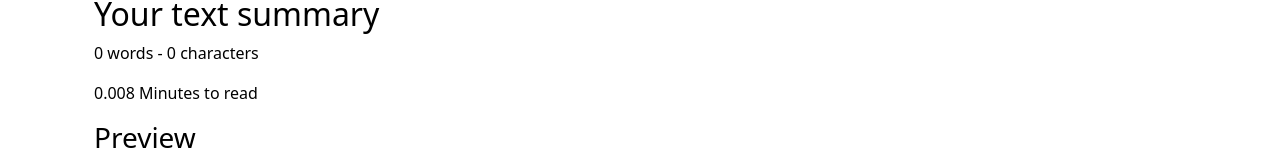
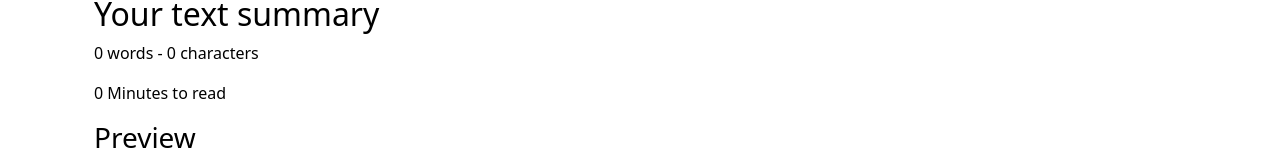
Before and after one commit to Termi007xt/TypeSmith, a React (Create React App) app: page / in a window 1280 px wide. Shown: the part 417-582 px from the top of the page. Built offline with nearby package versions, Linux system fonts and the light colour scheme.

Commit message:
Update TextForm.js

```diff
--- a/src/components/TextForm.js
+++ b/src/components/TextForm.js
@@ -143,7 +143,8 @@ export default function TextForm(props) {
               } characters `
             : `0 words - 0 characters`}
         </p>
-        <p>{0.008 * text.split(" ").length} Minutes to read</p>
+        <p>{text.length > 0 ? `${0.008 * text.split(" ").length}` : "0"} Minutes
+          to read</p>
         <h3>Preview</h3>
         <pre>{text.length > 0 ? text : "Type something to preview here"}</pre>
       </div>
```
